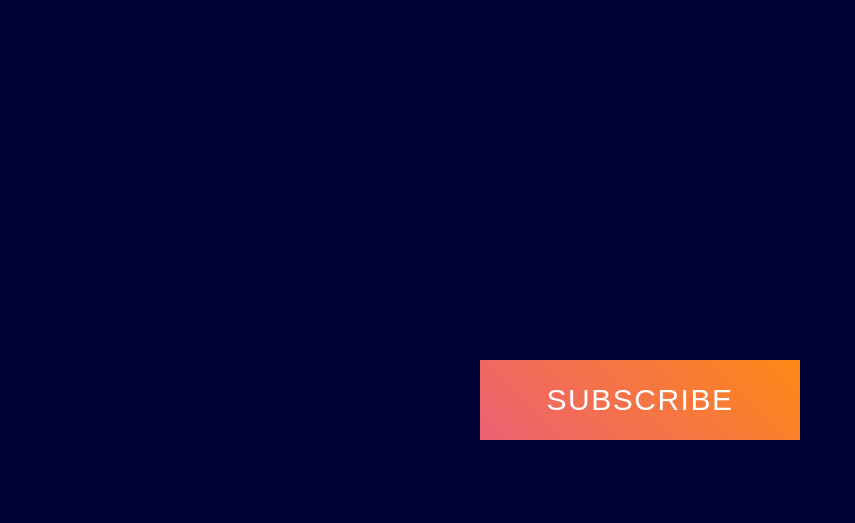
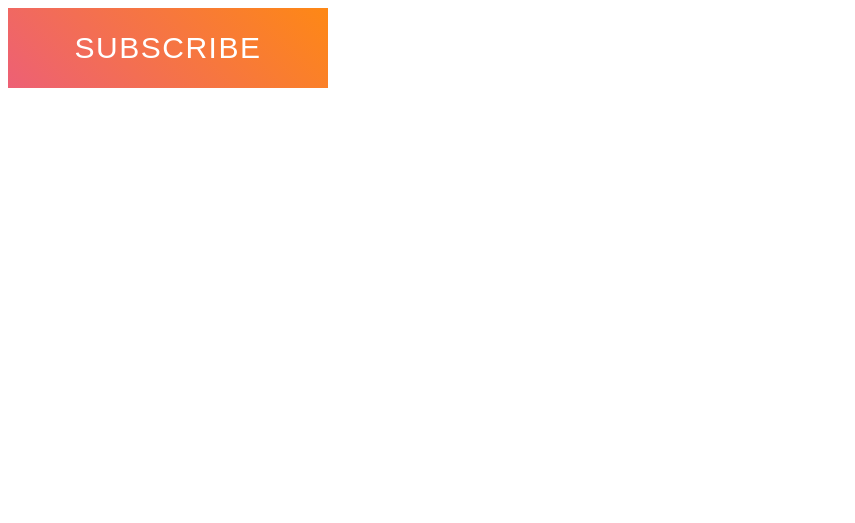
Before and after one commit to TravisWadeWilliamson/Fun-with-CSS, a plain HTML site: page newsletter-button-on-hover/index.html in a window 1280 px wide. Shown: the whole page, without its empty margins (0-855 px from the left). Drawn offline with Linux system fonts and the light colour scheme.

```diff
--- a/newsletter-button-on-hover/style.css
+++ b/newsletter-button-on-hover/style.css
@@ -1,4 +1,4 @@
-body {
+`body {
     background-color: #000032;
     padding: 0;
     margin: 0;
```
